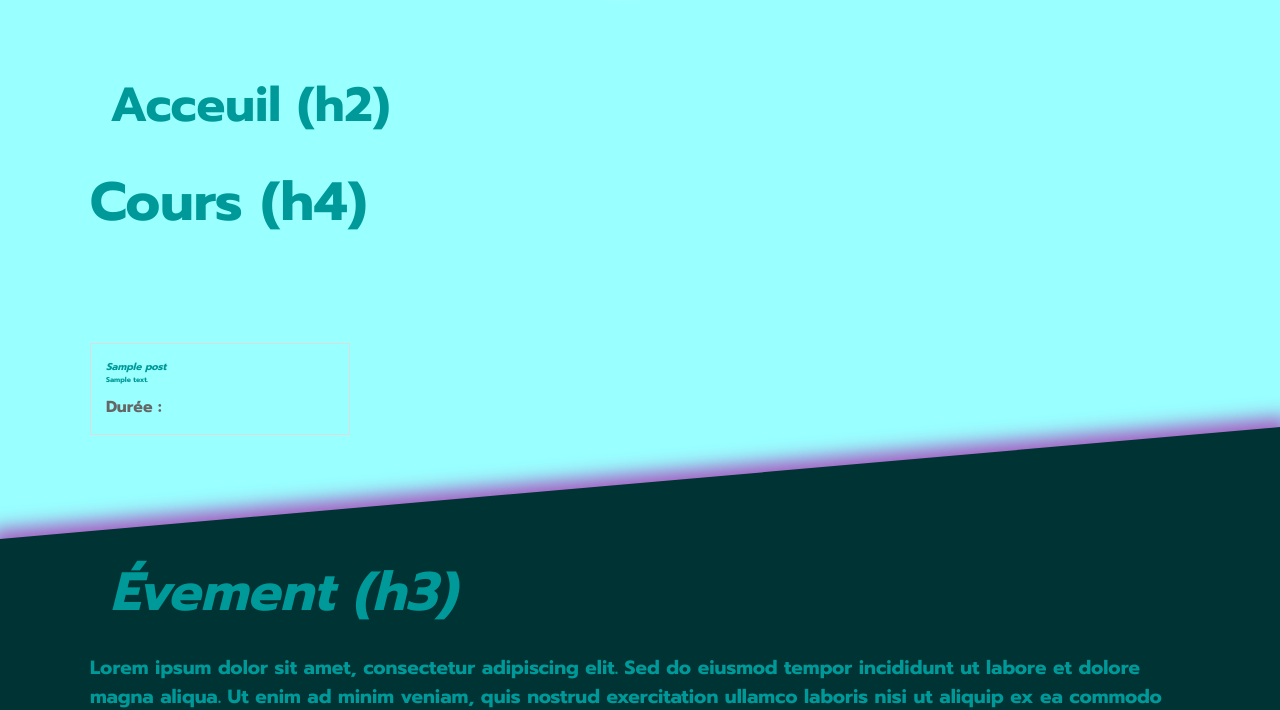
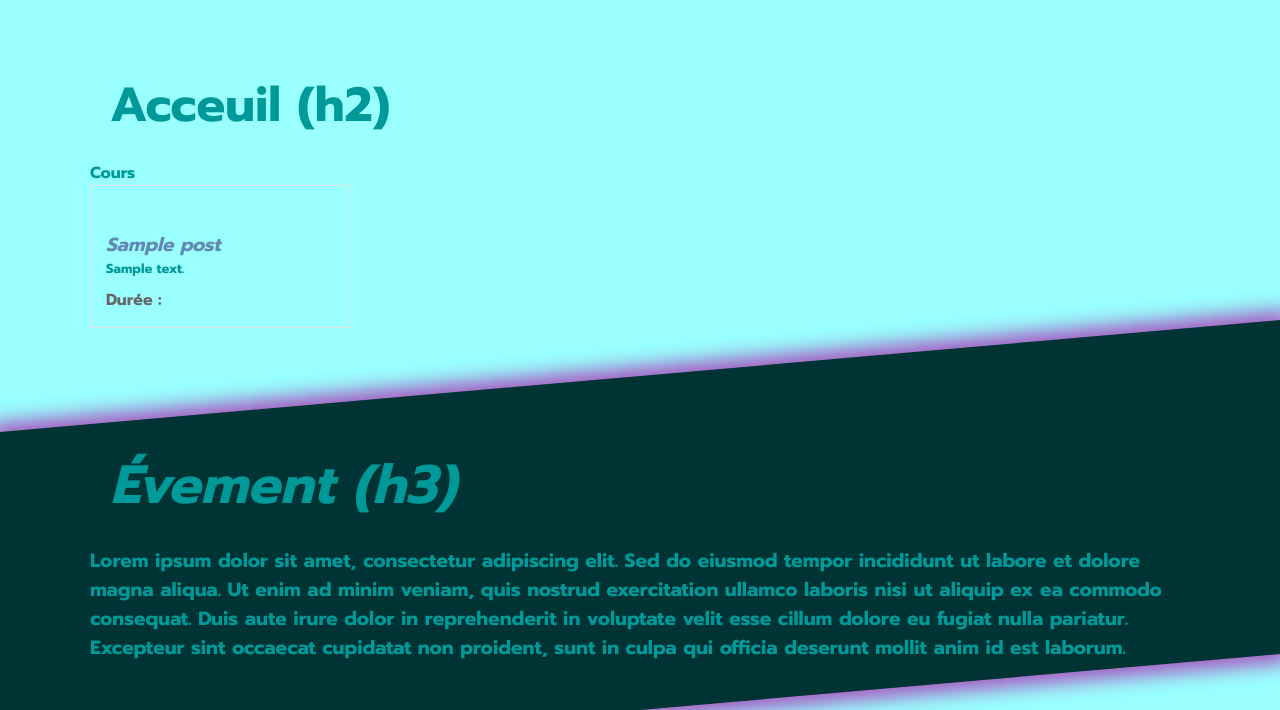
Before and after one commit to 2025242/4w4-2024, a WordPress theme: template index.php in a window 1280 px wide. Shown: the part 676-1386 px from the top of the page. Run offline with PHP 8.4 and a stand-in for WordPress, Linux system fonts and the light colour scheme; the site name, menu and one post (Sample post) are stand-ins, and other content is empty.

Commit message:
s4c2 amelioration des positon de titre sigle durer et stile des article

```diff
--- a/index.php
+++ b/index.php
@@ -35,7 +35,7 @@
       <section>
         <h2>Acceuil (h2)</h2>
         <section>
-    <h4>Cours (h4)</h4>
+        <div class="titreCour">Cours</div>
         <div class="cartes-cours">
   <?php
   // Récupère les articles de type "post" (cours)
@@ -57,13 +57,17 @@
       preg_match('/\((.*?)\)/', $titre_cours, $matches);
       $duree_cours = isset($matches[1]) ? $matches[1] : '';
 
-          // Supprime la durée du titre
-          $titre_cours_sans_duree = str_replace("($duree_cours)", '', $titre_cours);
+      // Trouve le sigle du cours
+      preg_match('/^([\dA-Z-]+)\s/', $titre_cours, $sigle_matches);
+      $sigle_cours = isset($sigle_matches[1]) ? $sigle_matches[1] : '';
+
+      // Supprime la durée et le sigle du titre
+      $titre_cours_sans_duree_sigle = trim(str_replace(array("($duree_cours)", "$sigle_cours"), '', $titre_cours));
 
       // Affiche la carte du cours
       echo '<div class="carte-cours">';
-          echo '<h5>' . esc_html($titre_cours_sans_duree) . '</h5>';
-          echo '<p>' . esc_html(wp_trim_words(get_the_content(), 30)) . '</p>';
+      echo '<h5>' . esc_html($sigle_cours) . '<br>' . esc_html($titre_cours_sans_duree_sigle) . '</h5>';
+      echo '<p>' . esc_html(wp_trim_words(get_the_content(), 20)) . '</p>';
       echo '<span>Durée : ' . esc_html($duree_cours) . '</span>';
       echo '</div>';
     }
@@ -73,8 +77,7 @@
   }
   ?>
 </div>
-  </section>
-  </section>
+
 </div>
       </section>
     </div>
--- a/sass/_entete.scss
+++ b/sass/_entete.scss
@@ -22,11 +22,12 @@
   /* Style pour le titre de chaque carte */
   .carte-cours h5 {
     margin: 0;
-    font-size: 10px;
+    font-size: 19px;
+    color: rgb(99, 137, 179);
     font-weight: bold;
   }
   .carte-cours p{
-    font-size: 7px;
+    font-size: 13px;
    }
 
 
@@ -36,3 +37,10 @@
     margin-top: 10px;
     color: #666; /* Couleur de texte plus claire pour la durée */
   }
+   .carte-cours {
+    transition: background-color 0.3s ease;
+  }
+
+  .carte-cours:hover {
+    background-color: #a3d2e1; /* Couleur de fond au survol */
+  }
--- a/sass/base/_h.scss
+++ b/sass/base/_h.scss
@@ -9,7 +9,10 @@ h1{
  text-shadow: 2px 2px 5px rgba(248, 105, 214, 0.913)
 
 }
-
+.carte-cours h5 .sigle {
+    font-size: 14px; /* Ajuste la taille du sigle */
+    color: #4CAF50; /* Change la couleur du sigle */
+}
 h2{
     font-size:clamp(0.5rem, -1rem + 7.333vw, 2rem);
     //color: rgba(14, 67, 244, 0.4);
--- a/style.css
+++ b/style.css
@@ -146,12 +146,13 @@ body {
 /* Style pour le titre de chaque carte */
 .carte-cours h5 {
   margin: 0;
-  font-size: 10px;
+  font-size: 19px;
+  color: rgb(99, 137, 179);
   font-weight: bold;
 }
 
 .carte-cours p {
-  font-size: 7px;
+  font-size: 13px;
 }
 
 /* Style pour la durée de chaque cours */
@@ -159,6 +160,14 @@ body {
   display: block; /* Pour que la durée apparaisse sur une nouvelle ligne */
   margin-top: 10px;
   color: #666; /* Couleur de texte plus claire pour la durée */
+}
+
+.carte-cours {
+  transition: background-color 0.3s ease;
+}
+
+.carte-cours:hover {
+  background-color: #a3d2e1; /* Couleur de fond au survol */
 }
 
 button {
@@ -187,6 +196,11 @@ h1 {
   margin-top: 0;
   padding: 20px;
   text-shadow: 2px 2px 5px rgba(248, 105, 214, 0.913);
+}
+
+.carte-cours h5 .sigle {
+  font-size: 14px; /* Ajuste la taille du sigle */
+  color: #4CAF50; /* Change la couleur du sigle */
 }
 
 h2 {
```
Also changed, not shown: 1 other file. Lines whose indentation alone changed are shown as unchanged.
